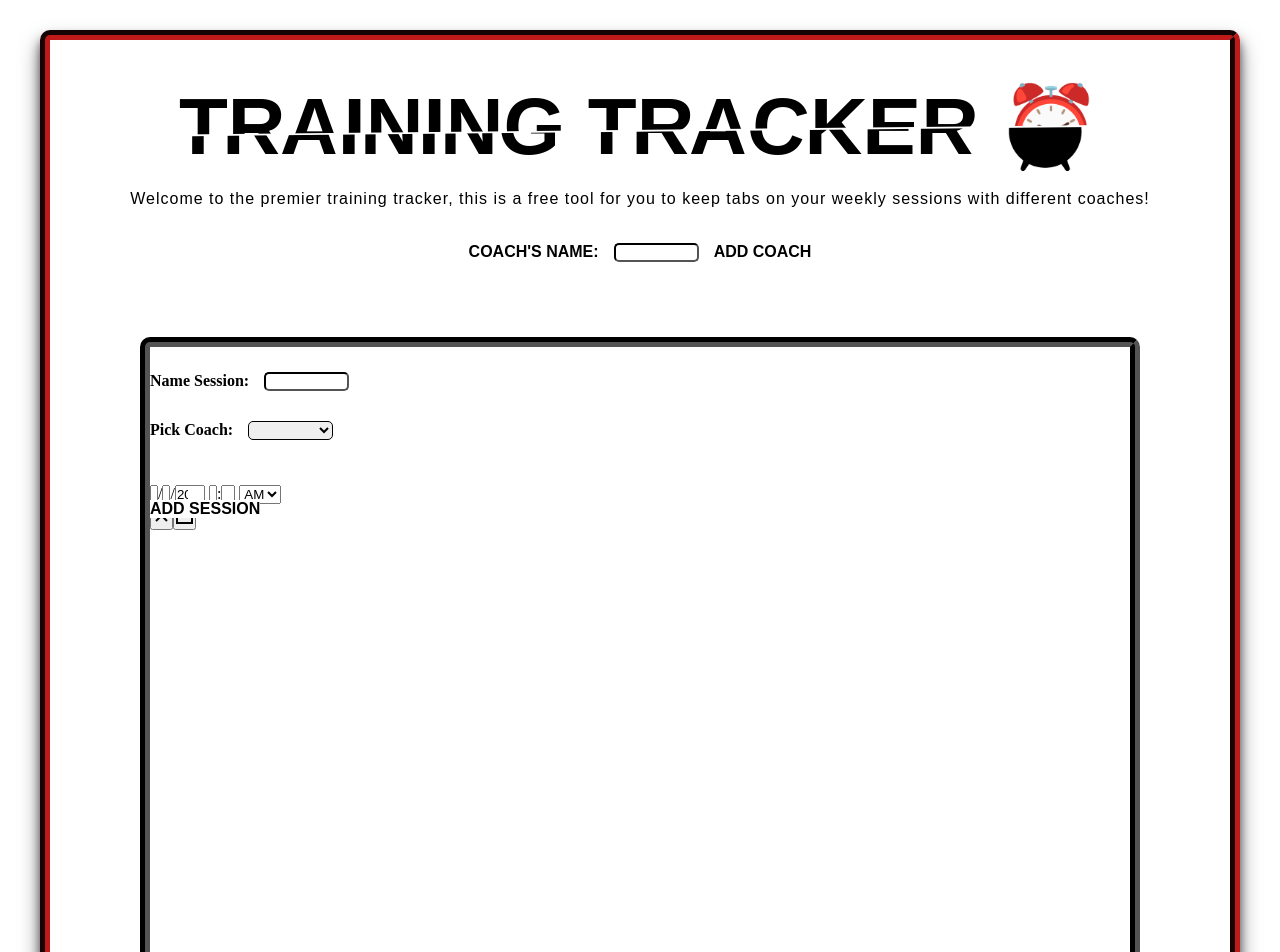
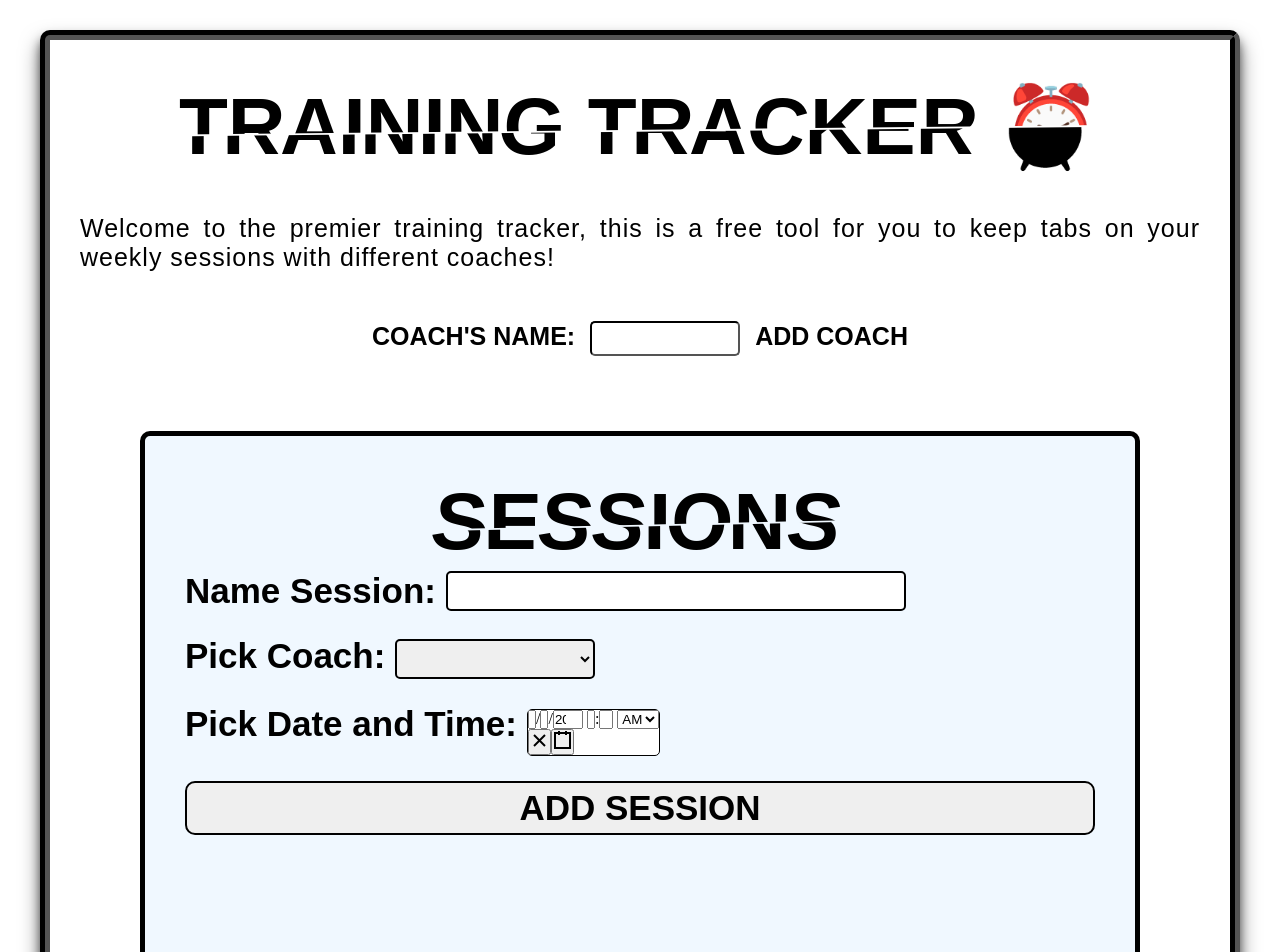
Before and after one commit to DmitriRamos/React-Training-Tracker, a React (Create React App) app: page / in a window 1280 px wide. Shown: the top 952 px of the page. Built offline with nearby package versions, Linux system fonts and the light colour scheme.

Commit message:
finished styling

```diff
--- a/src/App.js
+++ b/src/App.js
@@ -42,7 +42,9 @@ const App = () => {
   return (
     <div className="container">
       <Header title="TRAINING TRACKER ⏰" />
-      <p className="desc">{desc}</p>
+      <p className="desc" style={{ fontSize: "25px", margin: "30px" }}>
+        {desc}
+      </p>
       <AddCoach
         coach={coach}
         coaches={coaches}
--- a/src/components/AddCoach/AddCoach.js
+++ b/src/components/AddCoach/AddCoach.js
@@ -7,14 +7,22 @@ const AddCoach = ({ id, coaches, onClick, onDelete, coach, onChange }) => {
   return (
     <div className="wrapper">
       <form onSubmit={onClick}>
-        <label className="cname">Coach's Name:</label>
+        <label className="cname" style={{ fontSize: "25px" }}>
+          Coach's Name:
+        </label>
         <input
           className="promptbox"
           type="text"
           value={coach}
           onChange={onChange}
+          style={{ fontSize: "20px", Width: "100px", height: "35px" }}
         />
-        <button onClick={onClick} className="button" type="button">
+        <button
+          onClick={onClick}
+          className="button"
+          type="button"
+          style={{ fontSize: "25px" }}
+        >
           <span>ADD COACH</span>
         </button>
       </form>
--- a/src/components/AddSeshForm/AddSeshForm.css
+++ b/src/components/AddSeshForm/AddSeshForm.css
@@ -3,7 +3,7 @@
 }
 
 .menu {
-  position: absolute;
+  position: relative;
 
   list-style-type: none;
   margin: 5px 0;
@@ -36,3 +36,111 @@
   font: inherit;
   cursor: pointer;
 }
+
+.button2 {
+  border: 2px;
+  border-style: solid;
+  border-color: black;
+  border-radius: 10px;
+  color: black;
+  text-align: center;
+  font-size: 20px;
+  transition-duration: 0.4s;
+  font-weight: 900;
+  position: relative;
+  padding: 5px;
+  margin-bottom: 30px;
+}
+
+.button2:hover {
+  color: black;
+}
+
+.button2 span {
+  cursor: pointer;
+  display: inline-block;
+  position: relative;
+  transition: 0.4s;
+}
+
+.button2 span:after {
+  content: "+";
+  position: absolute;
+  opacity: 0;
+  top: 0;
+  right: -25px;
+  transition: 0.5s;
+}
+
+.button2:hover span {
+  padding-right: 20px;
+}
+
+.button2:hover span:after {
+  opacity: 1;
+  right: 0;
+}
+
+.sname {
+  font-size: 20px;
+  font-weight: 900;
+  font-family: "Oswald", sans-serif;
+  font: bolder;
+}
+
+.promptbox2 {
+  height: 25px;
+  border-color: black;
+  border: solid 2px;
+  padding-left: 5px;
+  border-radius: 5px;
+  margin-bottom: 25px;
+  margin-left: 10px;
+  position: relative;
+  margin-top: 3px;
+  min-width: 200px;
+}
+
+.button3 {
+  border: 2px;
+  border-style: solid;
+  border-color: black;
+  border-radius: 10px;
+  color: black;
+  text-align: center;
+  font-size: 20px;
+  transition-duration: 0.4s;
+  font-weight: 900;
+  position: relative;
+  padding: 5px;
+  margin-bottom: 30px;
+}
+
+.button3:hover {
+  color: black;
+}
+
+.button3 span {
+  cursor: pointer;
+  display: inline-block;
+  position: relative;
+  transition: 0.4s;
+}
+
+.button3 span:after {
+  content: "+";
+  position: absolute;
+  opacity: 0;
+  top: 0;
+  right: -30px;
+  transition: 0.5s;
+}
+
+.button3:hover span {
+  padding-right: 20px;
+}
+
+.button3:hover span:after {
+  opacity: 1;
+  right: 0;
+}
--- a/src/components/AddSeshForm/AddSeshForm.js
+++ b/src/components/AddSeshForm/AddSeshForm.js
@@ -2,6 +2,7 @@ import { useState } from "react";
 import "./AddSeshForm.css";
 import DateTimePicker from "react-datetime-picker";
 import SessionList from "../SessionList/SessionList";
+import Header from "../Header/Header";
 
 const AddSeshForm = ({ coaches, sessions, setSessions, deleteSesh }) => {
   const [seshCoach, setSeshCoach] = useState("");
@@ -19,14 +20,28 @@ const AddSeshForm = ({ coaches, sessions, setSessions, deleteSesh }) => {
       return;
     }
 
-    addSesh(`Session name:${sessionName} Coach:${seshCoach} Date:${value}`);
+    addSesh(
+      `Session name: ${sessionName}  |  Coach: ${seshCoach}  |  Date: ${value}`
+    );
   };
   return (
     <div className="container2">
+      <div
+        style={{
+          display: "flex",
+          flexDirection: "column",
+          justifyContent: "space-around",
+        }}
+      >
+        <Header title="SESSIONS" />
+        <div style={{ display: "flex", flexDirection: "row" }}>
           <form onSubmit={onSubmit}>
-        <label className="cname">Name Session:</label>
+            <label className="sname" style={{ fontSize: "35px" }}>
+              Name Session:
+            </label>
             <input
-          className="promptbox"
+              className="promptbox2"
+              style={{ fontSize: "35px", Width: "50px", height: "40px" }}
               type="text"
               value={sessionName}
               onChange={(event) => {
@@ -34,12 +49,15 @@ const AddSeshForm = ({ coaches, sessions, setSessions, deleteSesh }) => {
               }}
             />
           </form>
-      <label className="cname" htmlFor="coach">
+        </div>
+        <div style={{ display: "flex", flexDirection: "row" }}>
+          <label className="sname" htmlFor="coach" style={{ fontSize: "35px" }}>
             Pick Coach:
           </label>
           <select
             name="coach"
-        className="promptbox"
+            className="promptbox2"
+            style={{ fontSize: "35px", Width: "50px", height: "40px" }}
             value={seshCoach}
             onChange={(event) => {
               setSeshCoach(event.target.value);
@@ -55,11 +73,38 @@ const AddSeshForm = ({ coaches, sessions, setSessions, deleteSesh }) => {
               </option>
             ))}
           </select>
-      <DateTimePicker onChange={onChange} value={value} />
-      <button onClick={onSubmit} className="button" type="button">
+        </div>
+        <div style={{ display: "flex", flexDirection: "row" }}>
+          <label className="sname" style={{ fontSize: "35px" }}>
+            Pick Date and Time:
+          </label>
+          <DateTimePicker
+            className="date"
+            onChange={onChange}
+            value={value}
+            style={{ fontSize: "35px", Width: "50px", height: "40px" }}
+          />
+        </div>
+        <div
+          style={{
+            display: "flex",
+            flexDirection: "column",
+            alignContent: "center",
+          }}
+        >
+          <button
+            onClick={onSubmit}
+            className="button3"
+            type="button"
+            style={{ fontSize: "35px" }}
+          >
             <span>ADD SESSION</span>
           </button>
+        </div>
+        <div style={{ display: "flex", flexDirection: "column" }}>
           <SessionList sessions={sessions} onDelete={deleteSesh}></SessionList>
+        </div>
+      </div>
     </div>
   );
 };
--- a/src/components/SessionList/Session.js
+++ b/src/components/SessionList/Session.js
@@ -3,11 +3,15 @@ import { FaTimes } from "react-icons/fa";
 // A component to generate a session h2 from given prop "session"
 const Session = ({ session, onDelete }) => {
   return (
-    <div className="task">
+    <div className="session">
       <h2>
         {session}
         <FaTimes
-          style={{ color: "red", cursor: "pointer" }}
+          style={{
+            color: "red",
+            cursor: "pointer",
+            fontSize: "20px",
+          }}
           onClick={() => onDelete(session)}
         />
       </h2>
--- a/src/components/SessionList/SessionList.js
+++ b/src/components/SessionList/SessionList.js
@@ -2,7 +2,7 @@ import Session from "./Session";
 
 const SessionList = ({ sessions, onDelete }) => {
   return (
-    <div>
+    <div className="sessionlist">
       {sessions.map((text) => (
         <Session key={text} session={text} onDelete={onDelete}></Session>
       ))}
--- a/src/index.css
+++ b/src/index.css
@@ -11,7 +11,7 @@
   margin: 30px auto;
   overflow: auto;
   min-height: 1000px;
-  border: 5px solid rgb(108, 14, 14);
+  border: 2px solid black;
   border-radius: 10px;
   border-style: groove;
   box-shadow: 0 8px 10px 0 rgba(0, 0, 0, 0.5), 0 12px 20px 0 rgba(0, 0, 0, 0.5);
@@ -25,12 +25,11 @@
   margin: 30px auto;
   overflow: auto;
   min-height: 1000px;
-  border: 5px solid black;
+  background-color: aliceblue;
+  border: 2px solid black;
   border-radius: 10px;
-  border-style: groove;
-  border-width: 10px;
-  padding-bottom: 40px;
-  padding-top: 40px;
+  border-width: 5px;
+  padding: 40px;
 }
 
 .desc {
@@ -123,7 +122,7 @@ footer {
 }
 
 .promptbox {
-  width: 85px;
+  min-width: 150px;
   border-color: black;
   padding-left: 5px;
   border-radius: 5px;
@@ -131,3 +130,47 @@ footer {
   top: -30px;
   position: relative;
 }
+
+.session {
+  background: #f4f4f4;
+  margin: 5px;
+  padding: 10px 20px;
+  font-size: 10px;
+}
+
+.date {
+  background-color: white;
+  border: 1.5px solid black;
+  border-radius: 5px;
+  margin-bottom: 25px;
+  margin-left: 10px;
+  position: relative;
+  margin-top: 5px;
+}
+
+.session {
+  font-size: 11.5px;
+  font-weight: 900;
+  position: relative;
+  width: 900px;
+  top: -30px;
+  margin-bottom: 25px;
+  margin-top: 25px;
+  background-color: #f4f4f4;
+  border: 1.5px solid black;
+  font-family: "Oswald", sans-serif;
+  font: bolder;
+  align-content: center;
+}
+
+.sesh {
+  font-size: 11px;
+  font-weight: 900;
+  position: relative;
+  width: 900px;
+  top: -30px;
+  margin-bottom: 25px;
+  margin-right: 35px;
+  background-color: #f4f4f4;
+  border: 1.5px solid black;
+}
```
Lines whose indentation alone changed are shown as unchanged.
